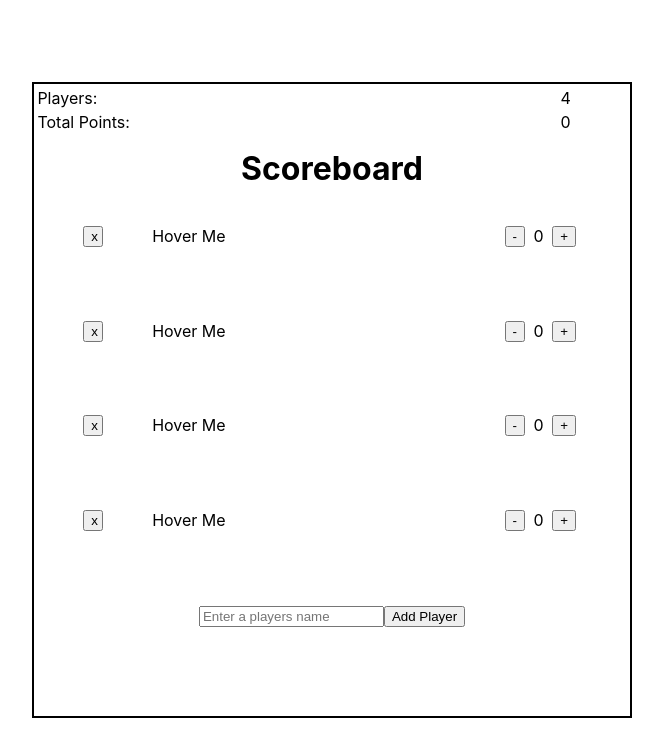
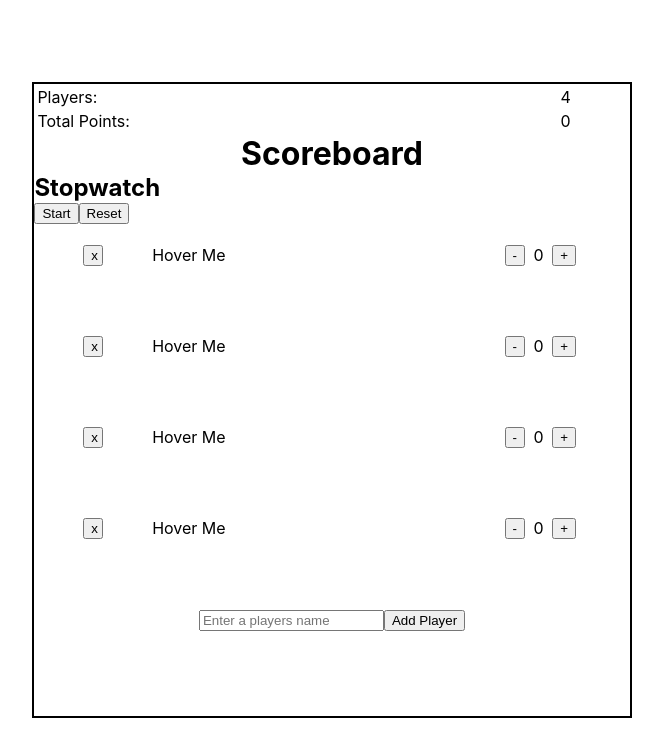
Before and after one commit to Jones100/Boxlife, a React (Create React App) app: page / in a window 1280 px wide. Shown: the top 756 px of the page, without its empty margins (308-971 px from the left). Built offline with nearby package versions, Linux system fonts and the light colour scheme.

Commit message:
added JavaScript conditional for button

```diff
--- a/src/App.css
+++ b/src/App.css
@@ -154,3 +154,11 @@
 	width: 40%;
     justify-content: space-between;
 }
+
+
+
+
+.stopwatch {
+    margin: 0px;
+    /* delete margin-top */
+}
--- a/src/Header.js
+++ b/src/Header.js
@@ -1,5 +1,6 @@
 import React, {Component} from "react";
 import Stats from "./Stats";
+import Stopwatch from "./Stopwatch";
 
 const Header = (props) => {
 	return (
@@ -8,6 +9,7 @@ const Header = (props) => {
 			<Stats players = {props.players} />
 			<h1 className="h1"> {props.title} </h1>
 			{/* </div> */}
+			<Stopwatch />
 		</header>
 	);
 }
--- a/src/Stopwatch.js
+++ b/src/Stopwatch.js
@@ -1,9 +1,18 @@
 import React, {Component} from "react";
+import "./App.css";
 
 class StopWatch extends Component {
+
+	state = {
+		isRunning : false
+	}
 	render() {
 		return (
-			<div></div>
+			<div>
+				<h2 className = "stopwatch"> Stopwatch </h2>
+				<button> {this.state.isRunning ? "Stop" : "Start"} </button>
+				<button> Reset </button>
+			</div>
 		)
 	}
 }
```
